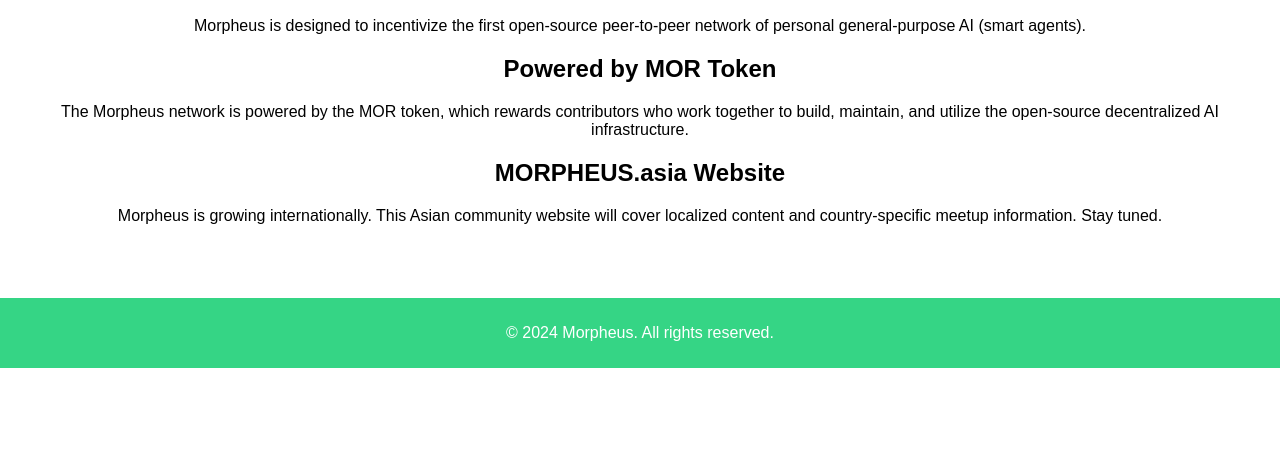
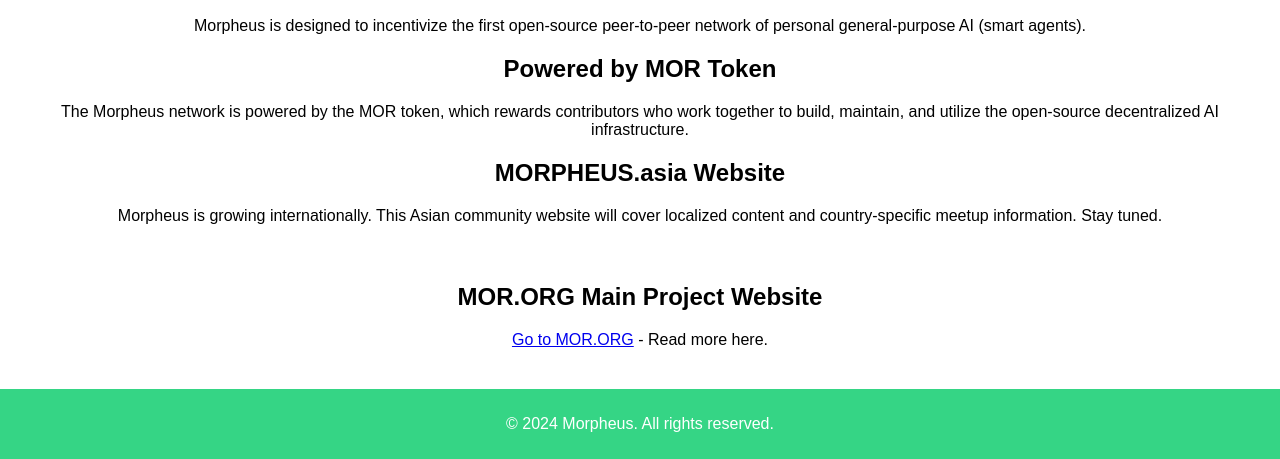
Before and after one commit to libertyalpha/morpheusasia, a plain HTML site: page index.html in a window 1280 px wide. Shown: the part 432-891 px from the top of the page. Before the commit the page ends 800 px from the top, so only its background shows below. Drawn offline with Linux system fonts and the light colour scheme.

Commit message:
Update index.html
add link to mor.org

```diff
--- a/index.html
+++ b/index.html
@@ -27,6 +27,11 @@
             <h2>MORPHEUS.asia Website</h2>
             <p>Morpheus is growing internationally. This Asian community website will cover localized content and country-specific meetup information. Stay tuned.</p>
         </section>
+             <section>
+                 <br>
+            <h2>MOR.ORG Main Project Website</h2>
+            <p>    <a href="https://mor.org" target="_blank">Go to MOR.ORG</a> - Read more here.</p>
+        </section>
 </div>
     </main>
     <footer>
```
